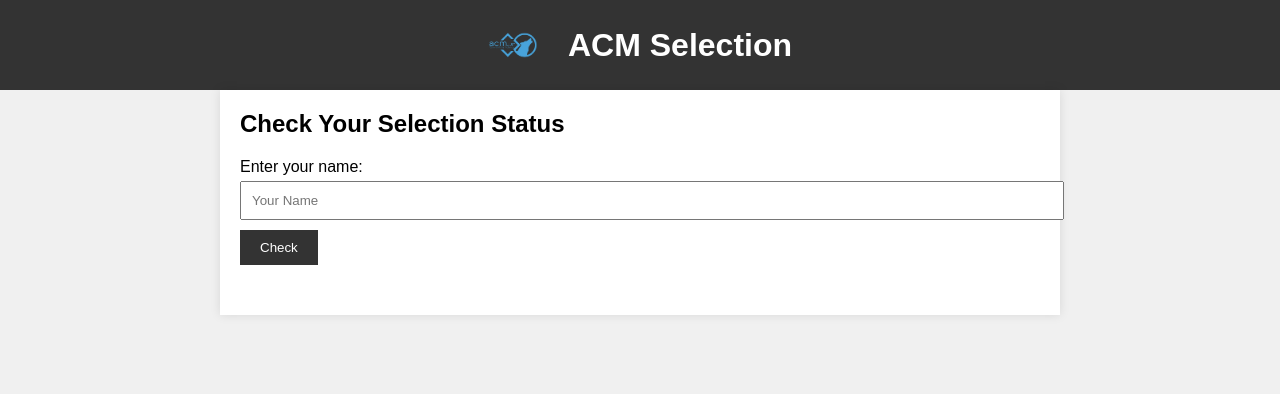
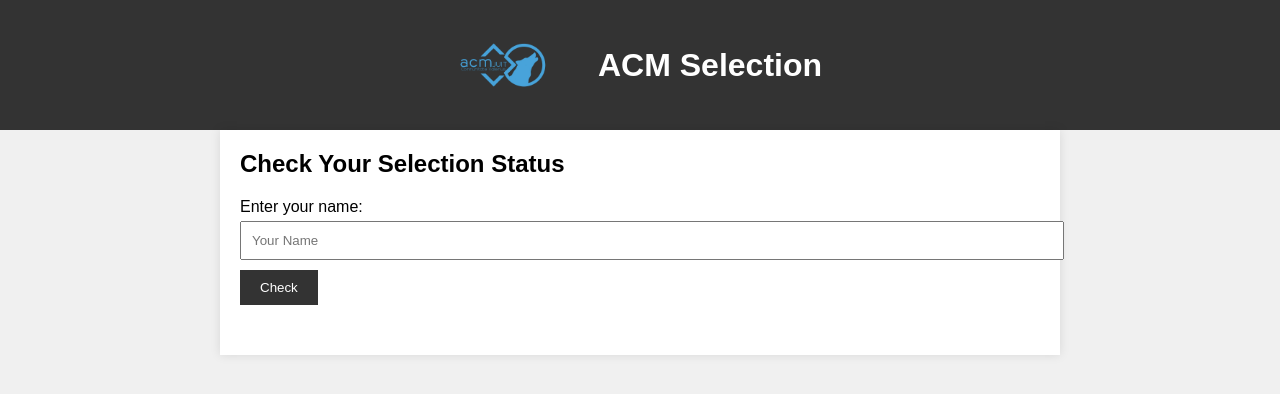
Before and after one commit to ritwija05/acmselection, a plain HTML site: page index.html in a window 1280 px wide. Drawn offline with Linux system fonts and the light colour scheme.

Commit message:
Update styles.css

```diff
--- a/styles.css
+++ b/styles.css
@@ -16,8 +16,8 @@ header {
 }
 
 header img {
-    width: 50px; /* Adjust the width as needed */
-    margin-right: 30px; /* Add spacing between the logo and heading */
+    width: 90px; /* Adjust the width as needed */
+    margin-right: 50px; /* Add spacing between the logo and heading */
 }
 
 h1 {
```
